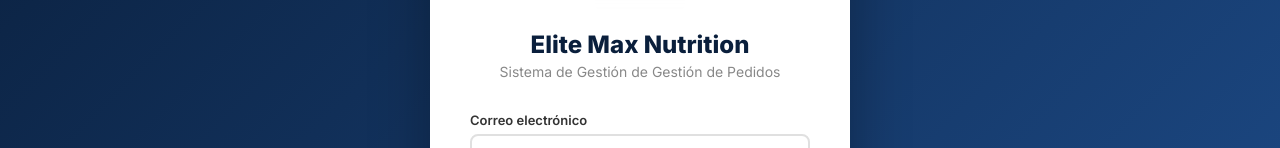
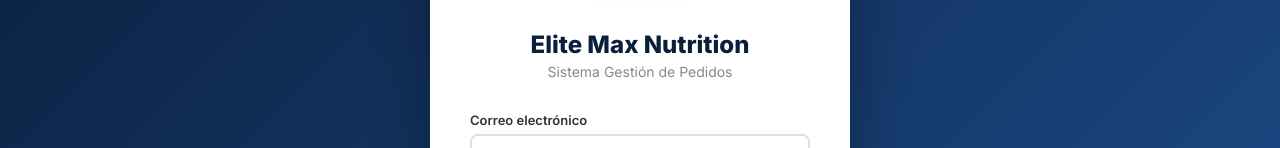
Before and after one commit to camilobedoya7b-lab/elite-max-nutrition, a plain HTML site: page frontend/index.html in a window 1280 px wide. Shown: the part 278-426 px from the top of the page. Drawn offline with Linux system fonts and the light colour scheme.

Commit message:
Cambiar login

```diff
--- a/frontend/index.html
+++ b/frontend/index.html
@@ -18,7 +18,7 @@
         <img src="images/elitemax.jpg" alt="Elite Max Nutrition"
             style="height:90px;object-fit:contain;margin-bottom:8px;border-radius:8px">
         <h1>Elite Max Nutrition</h1>
-        <p>Sistema de Gestión de Gestión de Pedidos</p>
+        <p>Sistema Gestión de Pedidos</p>
       </div>
       <div id="loginError" class="alert alert-error hidden"></div>
       <div class="form-group">
```
